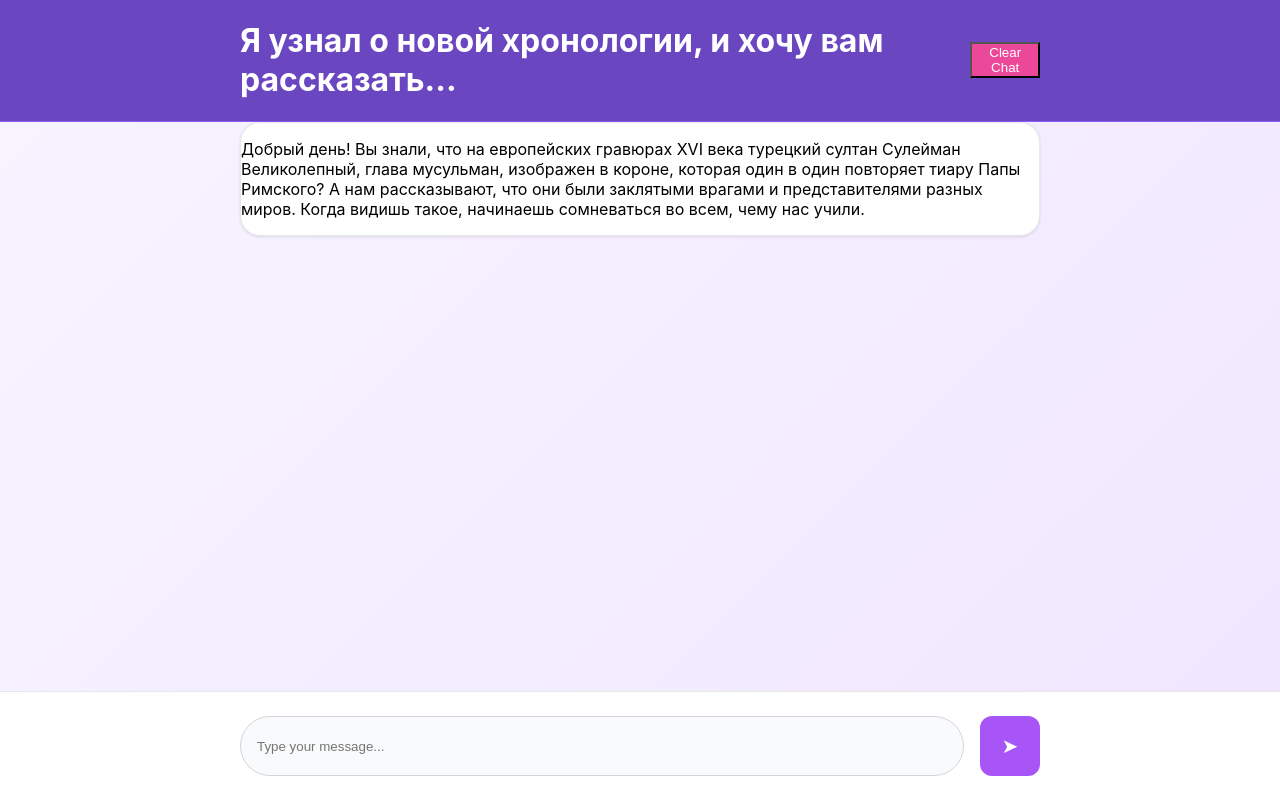
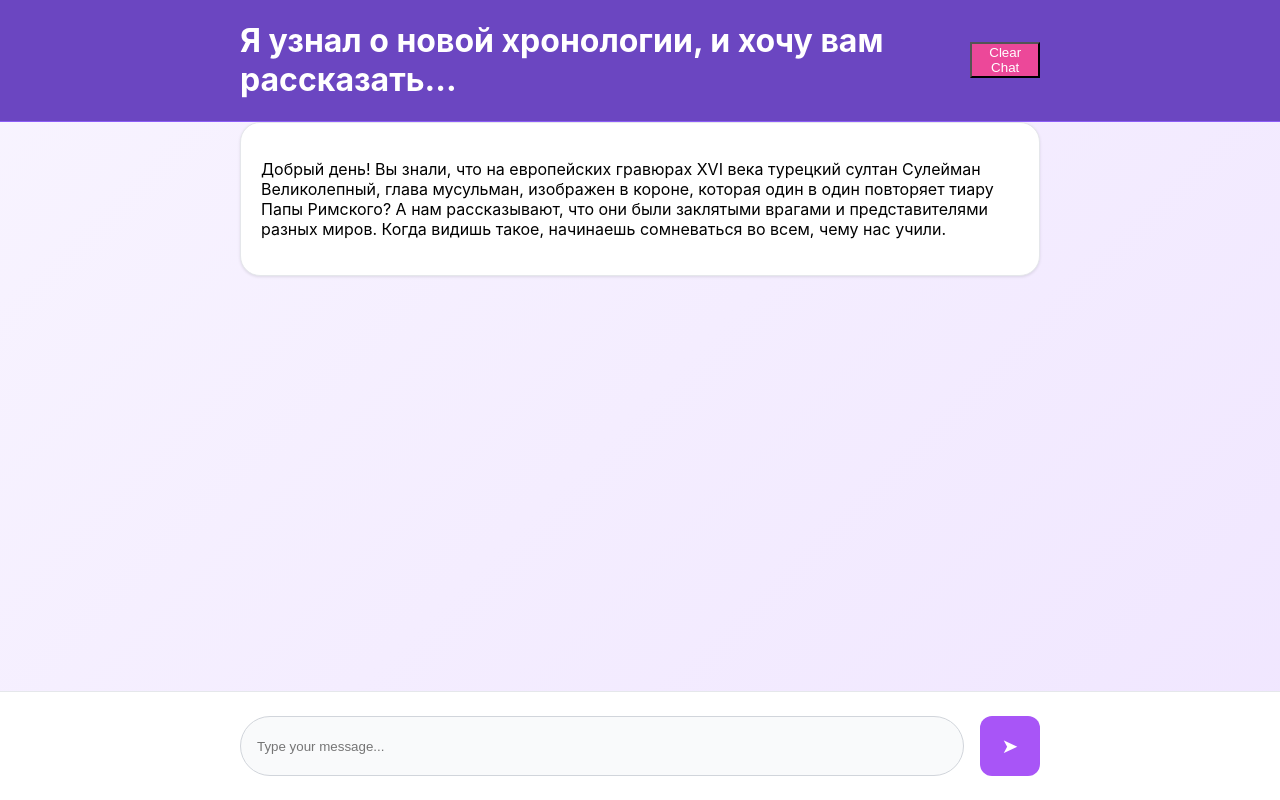
Before and after one commit to sannysanoff/new_chrono_adept, a Next.js app: page / in a window 1280 px wide. Built offline with nearby package versions, Linux system fonts and the light colour scheme.

Commit message:
fix: add internal padding to all chat bubbles.

```diff
--- a/components/ChatInterface.tsx
+++ b/components/ChatInterface.tsx
@@ -118,13 +118,13 @@ export default function ChatInterface({}: ChatInterfaceProps) {
         <div className="mx-auto space-y-4" style={{ maxWidth: '800px' }}>
           {messages.map((message, index) => (
             <div key={index} className={`flex ${message.role === 'user' ? 'justify-end' : 'justify-start'}`}>
-              <div className={`max-w-xl p-4 ${
+              <div className={`max-w-xl ${
                 message.role === 'user'
                   ? ''
                   : ''
               }`} style={message.role === 'user'
-                ? { backgroundColor: '#a855f7', color: '#ffffff', borderRadius: '20px' }
-                : { backgroundColor: '#ffffff', border: '1px solid #e5e7eb', boxShadow: '0 1px 3px rgba(0, 0, 0, 0.1)', borderRadius: '20px' }
+                ? { backgroundColor: '#a855f7', color: '#ffffff', borderRadius: '20px', padding: '20px' }
+                : { backgroundColor: '#ffffff', border: '1px solid #e5e7eb', boxShadow: '0 1px 3px rgba(0, 0, 0, 0.1)', borderRadius: '20px', padding: '20px' }
               }>
                 {message.role === 'user' ? (
                   <p className="whitespace-pre-wrap">{message.content}</p>
@@ -154,7 +154,7 @@ export default function ChatInterface({}: ChatInterfaceProps) {
 
           {currentResponse && (
             <div className="flex justify-start">
-              <div className="max-w-xl p-4" style={{ backgroundColor: '#ffffff', border: '1px solid #e5e7eb', boxShadow: '0 1px 3px rgba(0, 0, 0, 0.1)', borderRadius: '20px' }}>
+              <div className="max-w-xl" style={{ backgroundColor: '#ffffff', border: '1px solid #e5e7eb', boxShadow: '0 1px 3px rgba(0, 0, 0, 0.1)', borderRadius: '20px', padding: '20px' }}>
                 <div className="prose prose-sm max-w-none">
                   <ReactMarkdown
                     remarkPlugins={[remarkGfm]}
```
